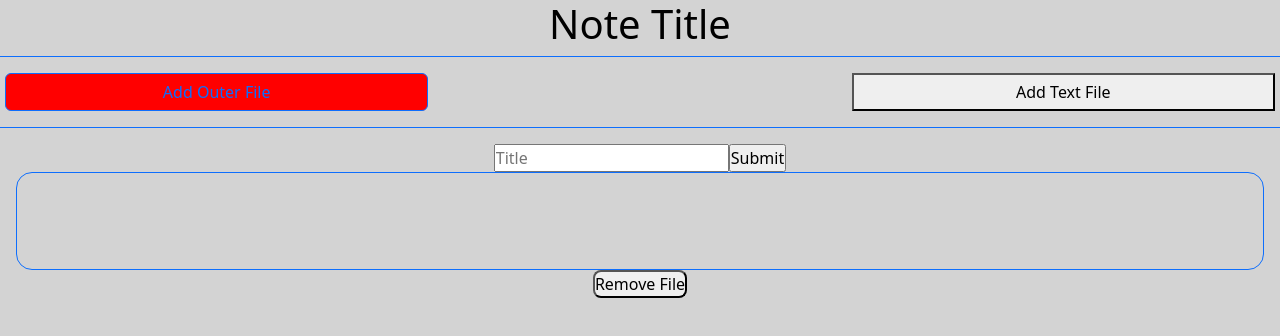
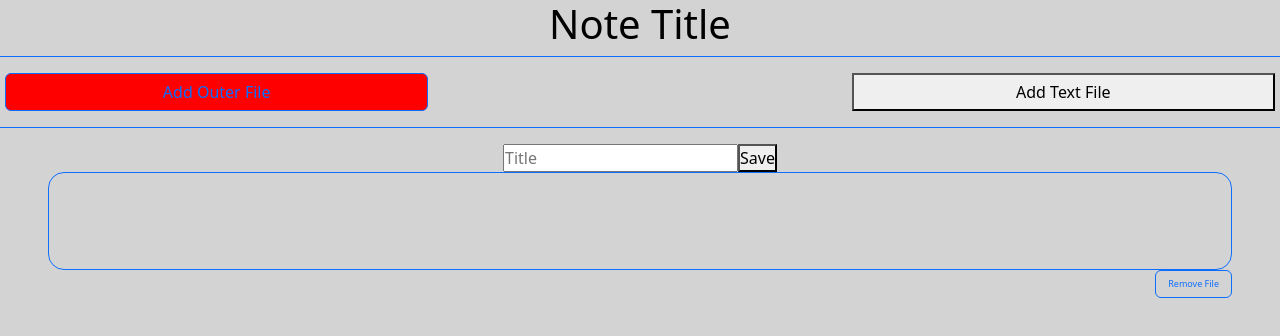
Before and after one commit to DavesWork19/flow, a Next.js app: page /1/1 in a window 1280 px wide. Both pictures are taken after a click on the button "Add Outer File". Shown: the top 336 px of the page. Built offline with nearby package versions, Linux system fonts and the light colour scheme.

Commit message:
Update Save button and Alignment of Remove button

```diff
--- a/pages/[user]/[noteId]/index.js
+++ b/pages/[user]/[noteId]/index.js
@@ -6,13 +6,15 @@ import { useState } from 'react';
 const AddOuterFile = () => {
     const [fileData, setFileData] = useState({
         title: '',
-        titleStyle: ''
+        titleStyle: '',
+        saveButton: ''
     });
 
     const handleSubmit = (event) => {
         event.preventDefault();
         setFileData(() => ({
-            titleStyle: styles.titleStyle
+            titleStyle: styles.titleStyle,
+            saveButton: styles.saveButton
         }));
     }
 
@@ -25,7 +27,7 @@ const AddOuterFile = () => {
 
 
     return (
-        <div className='mt-3 px-3'>
+        <div className='mt-3'>
 
         <form onSubmit={handleSubmit}>
             <label>
@@ -38,7 +40,7 @@ const AddOuterFile = () => {
                 SpellCheck='false'
                 />
             </label>
-            <input type="submit" />
+            <button type='submit' className={fileData.saveButton}>Save</button>
         </form>
 
         <div className='border border-primary rounded-4 p-5'></div>
@@ -87,12 +89,12 @@ const OuterContainer = () => {
                     <button className='col-4'>Add Text File</button>
                 </div>
 
-                <div>
+                <div className='px-5'>
                     {atLeastOneOuterFileExists &&
                     allOuterContainers.map(files =>
                         <div key={files.id}>
                             {files.file}
-                            <button className='rounded-3' onClick={() => handleRemoval(files.id)}>Remove File</button>
+                            <button className={`btn btn-outline-primary float-end ${styles.removeOuterFile}`} onClick={() => handleRemoval(files.id)}>Remove File</button>
                         </div>)}
                 </div>
 
--- a/styles/Note.module.css
+++ b/styles/Note.module.css
@@ -14,9 +14,15 @@
 
 .titleStyle {
     background-color: lightgrey;
-    border-color: black;
     text-align: center;
+}
+.saveButton {
+    visibility: hidden;
 }
 .titleStyleInput {
     background-color: white;
 }
+
+.removeOuterFile {
+    font-size: xx-small;
+}
```
